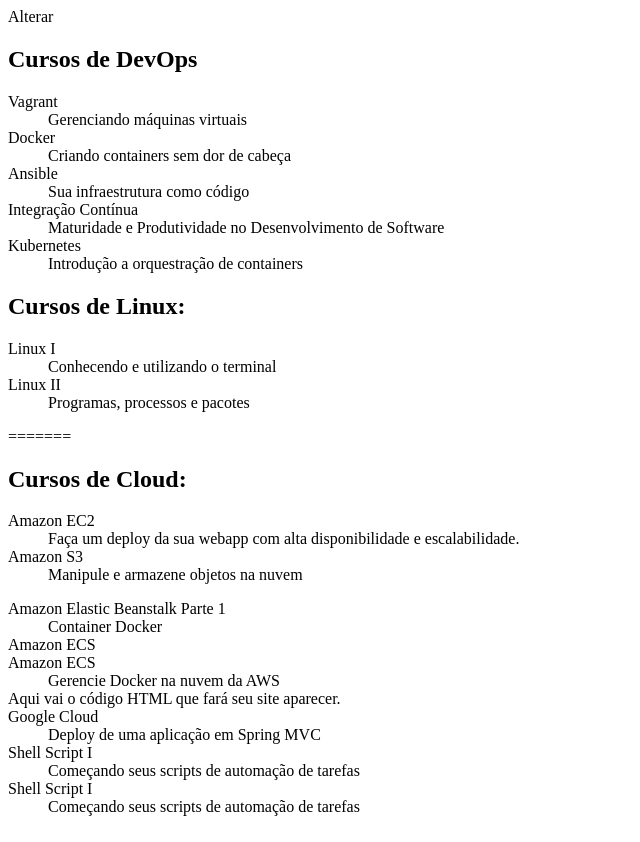
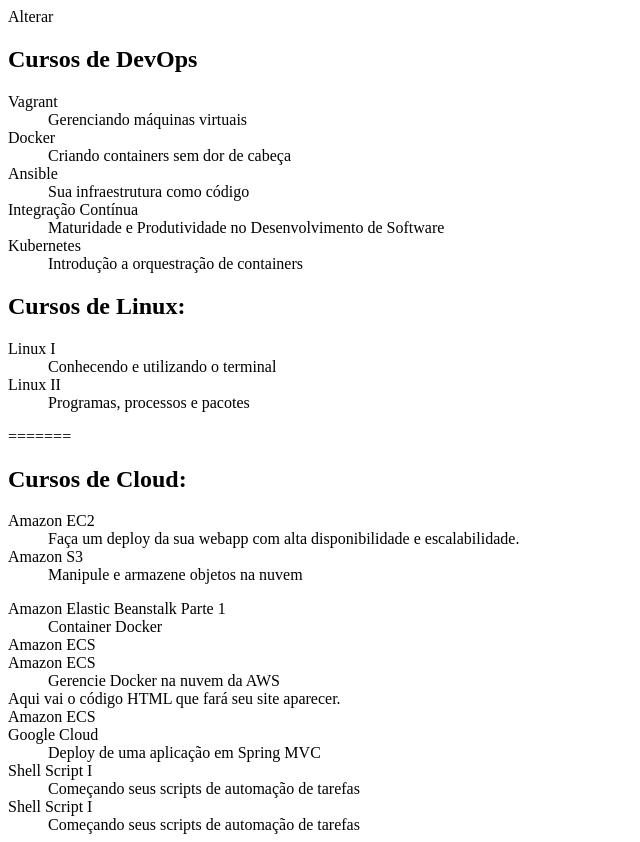
Before and after one commit to tonnyluiz00/alura-git, a plain HTML site: page index.html in a window 1280 px wide. Shown: the whole page, without its empty margins (0-640 px from the left). Drawn offline with Linux system fonts and the light colour scheme.

Commit message:
Git kraken

```diff
--- a/index.html
+++ b/index.html
@@ -53,7 +53,7 @@ Alterar
  <dd>Gerencie Docker na nuvem da AWS</dd>
     Aqui vai o código HTML que fará seu site aparecer.
 
-
+    <dt>Amazon ECS</dt>
 
     <dt>Google Cloud</dt>
     <dd>Deploy de uma aplicação em Spring MVC</dd>
```
